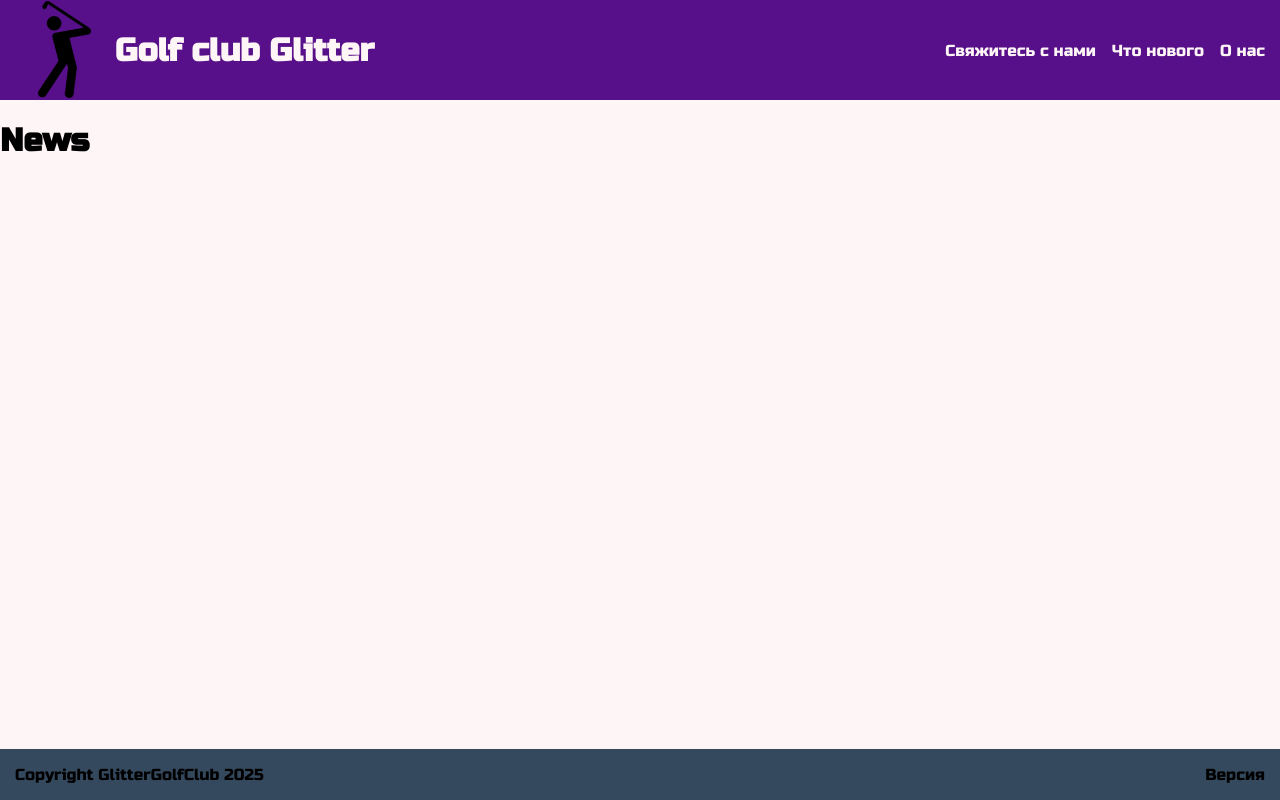
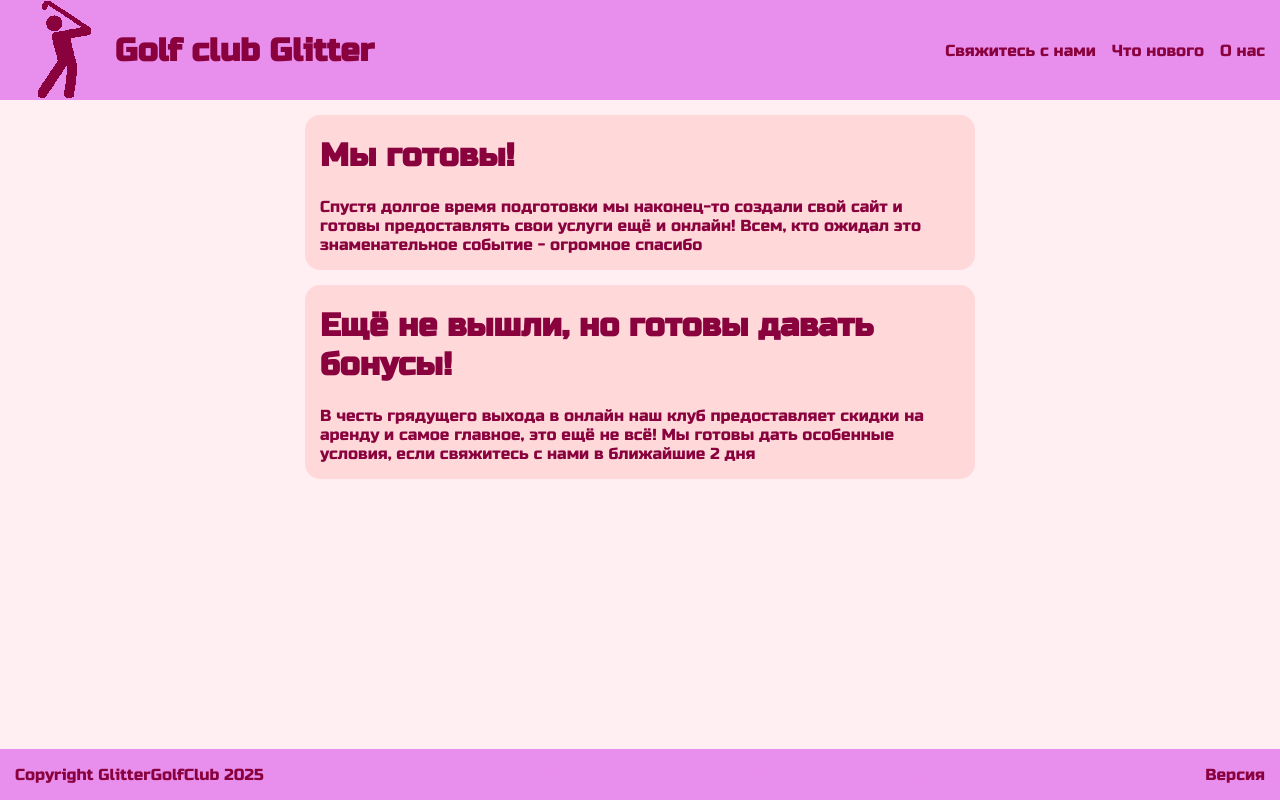
Before and after one commit to myshhh-13/glittergolfclub, a Flask app: template app/templates/news.html in a window 1280 px wide. Run offline with Flask 3, Linux system fonts and the light colour scheme; the template is opened without the code that fills it, so the values that code supplies are empty; parts of the project's set-up code (start-up, migrations or seed data) failed here and were passed over.

Commit message:
Kindoff final version

```diff
--- a/app/static/css/style.css
+++ b/app/static/css/style.css
@@ -10,6 +10,7 @@
 	font-family: "Russo One", serif;
 	font-weight: 400;
 	font-style: normal;
+	color: #89023e;
 }
 
 header {
@@ -18,21 +19,20 @@
 	align-items: center;
 	justify-content: space-between;
 	padding: 0 15px;
-	background-color: #571089;
-	color: #fef5f6;
+	background-color: #e88eed;
 }
 
 main {
 	display: flex;
 	flex: 1 1 90%;
 	overflow: auto;
-    background-color: #fef5f6;
+	background-color: #ffeef2;
 }
 
 footer {
 	display: flex;
 	flex: 0 0 3%;
-    background-color: #34495e;
+    background-color: #e88eed;
 	align-items: center;
 	justify-content: space-between;
 	padding: 0 15px;
@@ -86,3 +86,36 @@
 	padding-left: 15px;
 	padding-right: 15px;
 }
+
+.news-container {
+	display: flex;
+	flex-direction: column;
+	align-items: center;
+}
+
+.news {
+	max-width: 50%;
+    background-color: #ffd9da;
+	margin-top: 15px;
+	padding: 0 15px;
+	border-radius: 15px;
+}
+
+.form-container {
+	display: flex;
+	flex-direction: column;
+	align-items: center;
+	width: 100%;
+	height: 100%;
+}
+
+form {
+	display: flex;
+	flex-direction: column;
+	align-items: center;
+	width: 50%;
+}
+
+.helpme {
+	color: #e88eed;
+}
--- a/app/templates/contactus.html
+++ b/app/templates/contactus.html
@@ -3,7 +3,7 @@
 {% block title %}{{ title }}{% endblock %}
 
 {% block content %}
-	<div>
+	<div class="form-container">
 		<form action="requests" method="POST">
 		    <label for="firstName">Имя</label>
 	    	<input type="text" name="first_name" required>
--- a/app/templates/layout.html
+++ b/app/templates/layout.html
@@ -3,6 +3,7 @@
 	<head>
 		<meta charset="UTF-8">
 		<title>{% block title %}{% endblock %}</title>
+		<link rel="icon" href="static/img/favicon.ico" type="image/x-icon">
 		<link rel="stylesheet" href="static/css/style.css">
 		<script src="static/js/script.js"></script>
 		<link href="https://fonts.googleapis.com/css2?family=Russo+One&display=swap" rel="stylesheet">
@@ -24,6 +25,7 @@
 		</main>
 		<footer>
 			<p>Copyright GlitterGolfClub 2025</p>
+			<p class="helpme">Боже я не умею делать дизайны сайтов, хоть убейте</p>
 			<p>Версия {{ env }} {{ version }}</p>
 		</footer>
 	</body>
--- a/app/templates/news.html
+++ b/app/templates/news.html
@@ -3,7 +3,14 @@
 {% block title %}{{ title }}{% endblock %}
 
 {% block content %}
-	<div>
-		<h1>News</h1>
+	<div class="news-container">
+		<div class="news">
+			<h1>Мы готовы!</h1>
+			<p>Спустя долгое время подготовки мы наконец-то создали свой сайт и готовы предоставлять свои услуги ещё и онлайн! Всем, кто ожидал это знаменательное событие - огромное спасибо</p>
+		</div>
+		<div class="news">
+			<h1>Ещё не вышли, но готовы давать бонусы!</h1>
+			<p>В честь грядущего выхода в онлайн наш клуб предоставляет скидки на аренду и самое главное, это ещё не всё! Мы готовы дать особенные условия, если свяжитесь с нами в ближайшие 2 дня</p>
+		</div>
 	</div>
 {% endblock %}
```
Also changed, not shown: app/templates/index.html (+6 -6 lines), app/static/img/big_logo.png (deleted), app/static/img/favicon.ico (added), app/static/img/icon.png, 1 other file.
